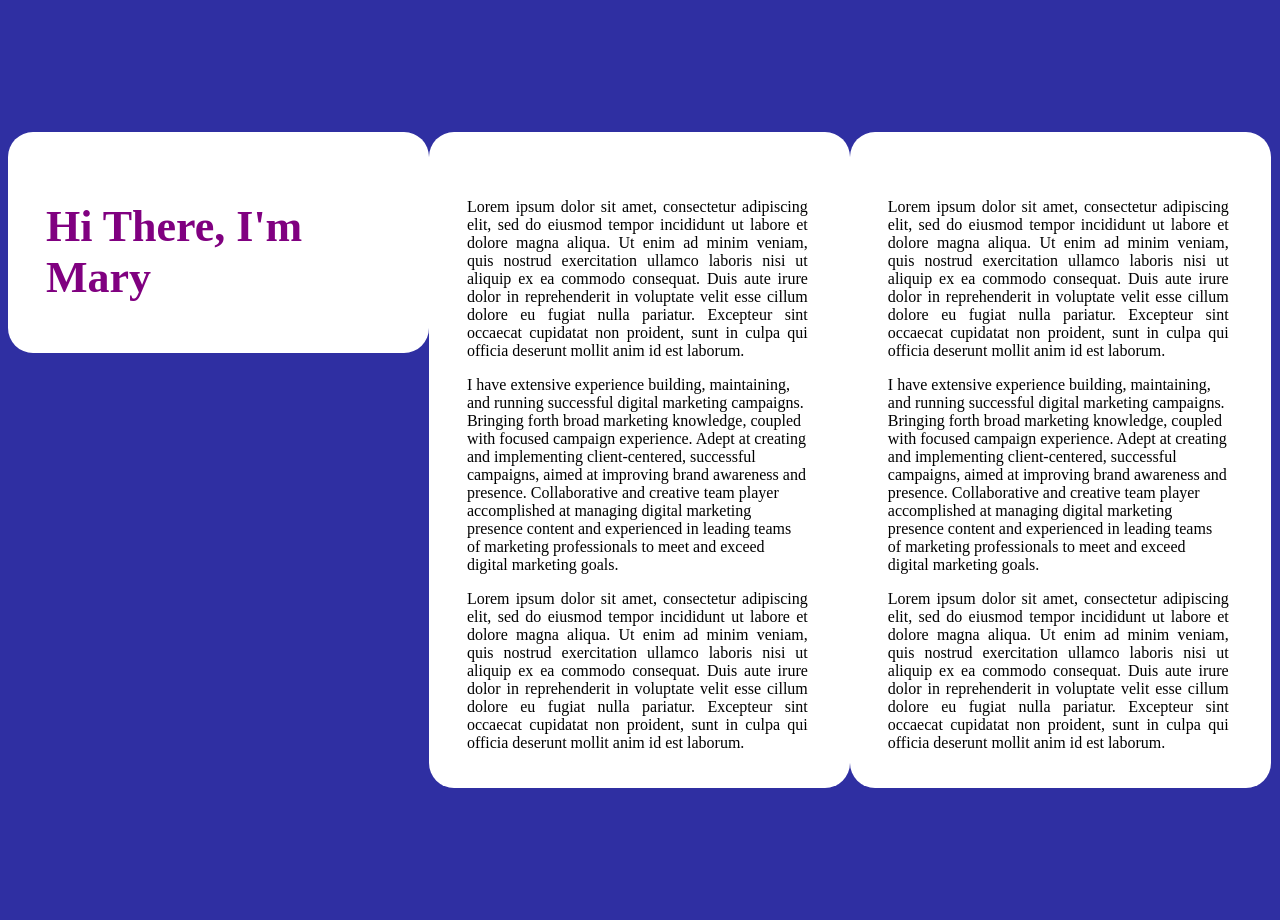
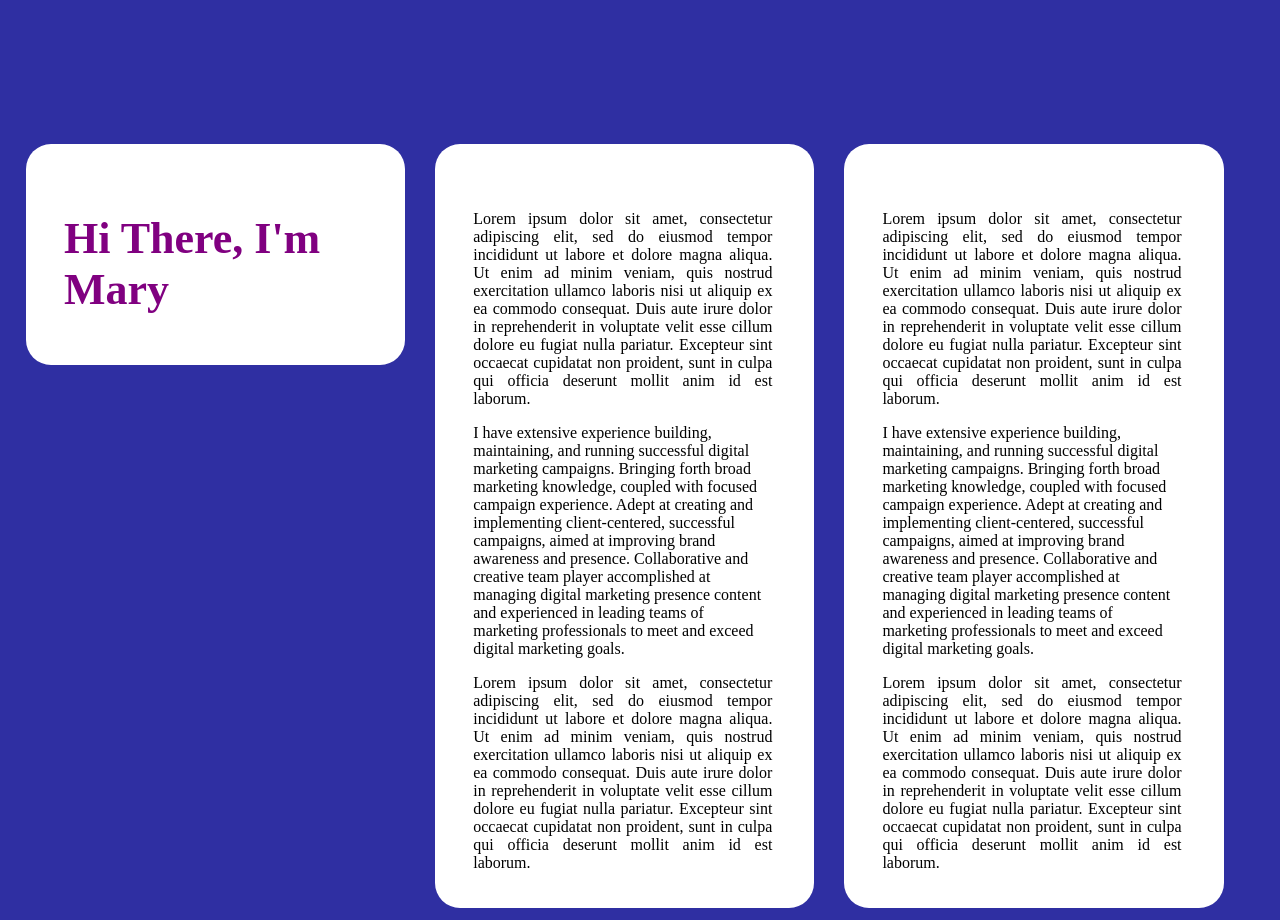
Before and after one commit to mmwihaki/portfolio-website, a plain HTML site: page index.html in a window 1280 px wide. Shown: the part 740-1660 px from the top of the page. Before the commit the page ends 1528 px from the top, so only its background shows below. Drawn offline with Linux system fonts and the light colour scheme.

Commit message:
adjust column lenth

```diff
--- a/css/styles.css
+++ b/css/styles.css
@@ -35,9 +35,11 @@
 /* Create two equal columns that floats next to each other */
 .column {
   float: left;
-  width: 33.3%;
+  width: 30%;
   padding: 10px
   height: absolute;
+  margin: 12px;
+  margin-left: 18px;
 }
 
 /* Clear floats after the columns */
--- a/index.html
+++ b/index.html
@@ -46,7 +46,7 @@
     </div>
 
 
-<div class="column" style="background-color: white; border-radius:25px; width: absolute;">
+<div class="column" style="background-color: white; border-radius:25px; width: absolute; column-gap: 20px;" >
     <div style="length: 100%, padding: 12px; margin-top: 12px; transition:fade-in;">
       <div class="aboutme">
             <p style="text-align: justify;">Lorem ipsum dolor sit amet, consectetur adipiscing elit, sed do eiusmod tempor incididunt ut labore et dolore magna aliqua. Ut enim ad minim veniam, quis nostrud exercitation ullamco laboris nisi ut aliquip ex ea commodo consequat. Duis aute irure dolor in reprehenderit in voluptate velit esse cillum dolore eu fugiat nulla pariatur. Excepteur sint occaecat cupidatat non proident, sunt in culpa qui officia deserunt mollit anim id est laborum.</p>
```
